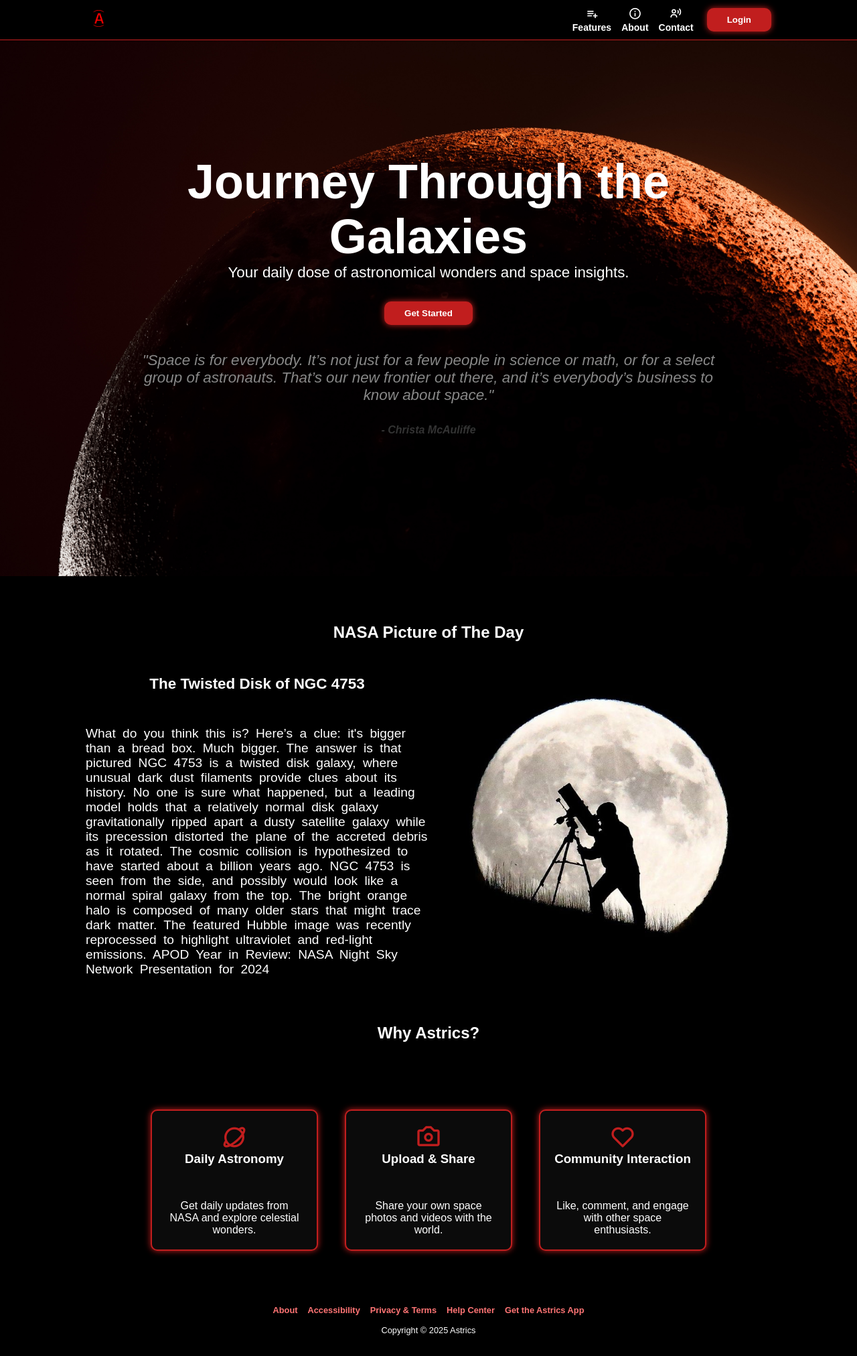
After one commit to wiseman-umanah/Astrics, a Django app: page / in a window 1280 px wide. The commit adds this page. Shown: the whole page at 67% size. Run offline with Django 5.2, Linux system fonts and the light colour scheme; parts of the project's set-up code (start-up, migrations or seed data) failed here and were passed over; some libraries are stand-ins or nearby versions; some web fonts are replaced.

Commit message:
Completed inital stage of landing page and hot fixes

```diff
--- a/account/static/css/footer.css
+++ b/account/static/css/footer.css
@@ -20,7 +20,6 @@ footer {
 .footer-links a {
 	color: #ff7575;
 	text-decoration: none;
-	cursor: pointer;
 }
 
 
--- a/account/static/css/general.css
+++ b/account/static/css/general.css
@@ -7,17 +7,25 @@
     padding: 0;
     margin: 0;
     box-sizing: border-box;
+	cursor: url('../images/rocket1.ico'), auto ;
 }
 body {
     background: rgb(10, 10, 10);
     color: var(--white);
-    font-family: "Jaro", sans-serif;
+	font-family: 'D-DIN', sans-serif;
+	/* font-family: 'D-DIN Condensed', sans-serif;
+	font-family: 'D-DIN Exp', sans-serif; */
 }
 a {
     text-decoration: none;
     color: var(--white);
+	font-weight: bold;
 }
 
 ::-webkit-scrollbar {
     display: none;
 }
+
+.visual {
+	visibility: hidden;
+}
--- /dev/null
+++ b/account/static/css/landing.css
@@ -0,0 +1,129 @@
+.hero,
+.hero2
+.new-update {
+	display: flex;
+}
+main {
+	all: revert;
+	margin-top: 60px;
+}
+
+.hero {
+	background: url('../images/moon-3d-render-3840x2160-11041.jpg');
+	height: 100vh;
+	text-align: center;
+	flex-direction: column;
+	gap: 10px;
+	justify-content: center;
+	background-size: cover;
+	background-repeat: no-repeat;
+	background-position: center;
+}
+
+#startup-title {
+	font-size: 4.5rem;
+}
+
+.hero-container {
+	width: 70%;
+	margin: 0 auto;
+}
+
+.hero p {
+	margin-bottom: 30px;
+	font-size: 1.4rem;
+}
+
+.hero2 {
+	margin: 0 auto;
+	width: 80%;
+	padding: 70px 0;
+}
+
+
+h2, h3 {
+	margin-bottom: 50px;
+	text-align: center;
+}
+.new-update div {
+	width: 50%;
+}
+blockquote {
+	margin: 30px auto;
+    font-style: italic;
+    color: #888;
+    padding: 10px 20px;
+}
+
+blockquote cite {
+    text-align: right;
+    font-weight: bold;
+    color: #333;
+}
+
+.desc {
+	font-size: 1.2rem;
+}
+
+.desc p {
+	word-spacing: 5px;
+}
+
+#features {
+	width: 80%;
+	margin: 0 auto;
+}
+.features-container {
+	display: flex;
+	justify-content: center;
+	gap: 40px;
+	text-align: center;
+	padding: 50px 0;
+	flex-wrap: wrap;
+}
+.feature-box {
+	background: rgb(11, 11, 11);
+	padding: 20px;
+	border-radius: 10px;
+	width: 250px;
+	border: 2px solid var(--primary);
+	box-shadow: 0px 0px 10px var(--primary);
+}
+
+.feature-box i {
+	font-size: 40px;
+	color: var(--primary);
+}
+
+.post-media img,
+.feature-box {
+	transition: scale 1s;
+}
+
+.feature-box:hover,
+.post-media img:hover{
+	scale: 1.1;
+}
+
+@media only screen and (max-width: 900px) {
+	.new-update {
+		flex-direction: column;
+		align-items: center;
+		gap: 10px;
+	}
+	.new-update div {
+		width: unset;
+	}
+}
+
+@media only screen and (min-width: 900px) {
+	hero {
+		height: fit-content;
+	}
+}
+
+@media only screen and (max-width: 760px) {
+    footer {
+		display: flex;
+	}
+}
--- a/account/static/css/reg-logpage.css
+++ b/account/static/css/reg-logpage.css
@@ -103,7 +103,6 @@ main .login-btn {
     outline: none;
     border-radius: 40px;
     box-shadow: 0 0 10px rgb(193, 30, 30);
-    cursor: pointer;
     font-size: 16px;
     color: white;
     font-weight: 600;
--- /dev/null
+++ b/account/static/js/landing.js
@@ -0,0 +1,35 @@
+gsap.registerPlugin(ScrollTrigger);
+
+// You can use a ScrollTrigger in a tween or timeline
+let tl = gsap.timeline({
+  scrollTrigger: {
+    trigger: ".desc",
+    start: "top bottom",
+    end: "bottom top",
+    scrub: true,
+    id: "scrub"
+  }
+})
+tl.to(".desc", {
+  duration: 1,
+  rotation: 360,
+})
+.to(".desc", {
+  duration: 2,
+});
+
+
+// header scroll
+const showAnim = gsap.from('header', {
+	yPercent: -100,
+	paused: true,
+	duration: 0.2
+  }).progress(1);
+
+  ScrollTrigger.create({
+	start: "top top",
+	end: "max",
+	onUpdate: (self) => {
+	  self.direction === -1 ? showAnim.play() : showAnim.reverse()
+	}
+  });
--- /dev/null
+++ b/account/templates/account/landing-page.html
@@ -0,0 +1,114 @@
+{% extends "base.html" %}
+{% load static %}
+
+{% block title %}Astrics | Landing Page{% endblock %}
+{% block css %}
+	<link rel="stylesheet" href="{% static 'css/profile.css' %}">
+	<link rel="stylesheet" href="{% static 'css/landing.css' %}">
+{% endblock %}
+
+{% block header %}
+	<header>
+		<div class="header-container">
+			<div class="header-left-section">
+				<div class="img-container">
+					<a href="{% url 'space:home' %}" title="Home" role="button">
+						<img src="{% static 'images/logo-no-background.png' %}" alt="The Logo of Astrics Co.">
+					</a>
+				</div>
+			</div>
+
+			<div class="header-mid-section"></div>
+
+
+			<div class="header-right-section">
+				<nav>
+					<ul class="nav_icons">
+						<li>
+							<a href="#features" title="Features">
+								<i class='bx bx-list-plus' role="img" aria-hidden="true"></i>
+								<span>Features</span>
+							</a>
+						</li>
+						<li>
+							<a href="#" title="About">
+								<i class='bx bx-info-circle'></i>
+								<span>About</span>
+							</a>
+						</li>
+						<li>
+							<a href="#" title="Contact">
+								<i class='bx bx-user-voice' role="img" aria-hidden="true"></i>
+								<span>Contact</span>
+							</a>
+						</li>
+					</ul>
+				</nav>
+				<a href="{% url 'login' %}">
+					<button>Login</button>
+				</a>
+			</div>
+		</div>
+	</header>
+{% endblock %}
+
+{% block content %}
+	<section class="hero">
+		<div class="hero-container">
+			<h1 id="startup-title">Discover the Wonders of the Universe</h1>
+			<p>Your daily dose of astronomical wonders and space insights.</p>
+			<a href="{% url 'signup' %}">
+				<button>Get Started</button>
+			</a>
+			<blockquote>
+				<p>"Space is for everybody. It’s not just for a few people in science or math, or for a select group of astronauts. That’s our new frontier out there, and it’s everybody’s business to know about space."</p>
+				<cite>- Christa McAuliffe</cite>
+			</blockquote>
+		</div>
+	</section>
+
+	<section class="hero2">
+		<h2>NASA Picture of The Day</h2>
+		<div class="new-update">
+			<div class="desc">
+				<h3>The Twisted Disk of NGC 4753</h3>
+				<p>
+					What do you think this is? Here’s a clue: it's bigger than a bread box. Much bigger. The answer is that pictured NGC 4753 is a twisted disk galaxy, where unusual dark dust filaments provide clues about its history. No one is sure what happened, but a leading model holds that a relatively normal disk galaxy gravitationally ripped apart a dusty satellite galaxy while its precession distorted the plane of the accreted debris as it rotated. The cosmic collision is hypothesized to have started about a billion years ago. NGC 4753 is seen from the side, and possibly would look like a normal spiral galaxy from the top. The bright orange halo is composed of many older stars that might trace dark matter. The featured Hubble image was recently reprocessed to highlight ultraviolet and red-light emissions. APOD Year in Review: NASA Night Sky Network Presentation for 2024
+				</p>
+			</div>
+			<div class="post-media">
+				<img src="/static/images/skysearch.jpg">
+			<div>
+		</div>
+	</section>
+	<section id="features">
+        <h2>Why Astrics?</h2>
+        <div class="features-container">
+            <div class="feature-box">
+                <i class='bx bx-planet'></i>
+                <h3>Daily Astronomy</h3>
+                <p>Get daily updates from NASA and explore celestial wonders.</p>
+				<div class="fill"></div>
+            </div>
+            <div class="feature-box">
+                <i class='bx bx-camera'></i>
+                <h3>Upload & Share</h3>
+                <p>Share your own space photos and videos with the world.</p>
+            </div>
+            <div class="feature-box">
+                <i class='bx bx-heart'></i>
+                <h3>Community Interaction</h3>
+                <p>Like, comment, and engage with other space enthusiasts.</p>
+            </div>
+        </div>
+    </section>
+
+
+	{% include "user/footer.html" %}
+{% endblock %}
+
+{% block script %}
+	<script src="https://cdn.jsdelivr.net/npm/gsap@3.12.7/dist/gsap.min.js"></script>
+	<script src="https://cdn.jsdelivr.net/npm/gsap@3.12.7/dist/ScrollTrigger.min.js"></script>
+	<script src="{% static 'js/landing.js' %}"></script>
+{% endblock %}
--- a/account/templates/base.html
+++ b/account/templates/base.html
@@ -9,10 +9,11 @@
     <title>{% block title %}{% endblock %}</title>
     <link rel="icon" href="{% static 'images/logo-no-background.png' %}" type="image/x-icon">
     <link href='https://unpkg.com/boxicons@2.1.4/css/boxicons.min.css' rel='stylesheet'>
+	<link href="https://fonts.cdnfonts.com/css/d-din" rel="stylesheet">
     <link href="{% static 'css/general.css' %}" rel="stylesheet">
     <link href="{% static 'css/header.css' %}" rel="stylesheet">
     <link href="{% static 'css/footer.css' %}" rel="stylesheet">
-	<meta name="keywords" content="astronomy, space, astrophotography, cosmos, universe">
+	<meta name="keywords" content="astronomy, space, astrophotography, cosmos, universe, astrics, wiseman">
 	<meta name="og:site_name" content="Astrics">
 	{% comment %} <link rel="canonical" href="localhost.com"> will be updated after launch {% endcomment %}
 	{% block metadata %}{% endblock %}
@@ -24,7 +25,7 @@
     <main>
         {% block content %}{% endblock %}
     </main>
-    <script src="{% static 'js/home-page.js' %}"></script>
+    <script src="{% static 'js/general.js' %}"></script>
     {% block script %}{% endblock %}
 </body>
 </html>
--- a/astrics/urls.py
+++ b/astrics/urls.py
@@ -16,9 +16,10 @@ Including another URLconf
 """
 from django.contrib import admin
 from django.urls import path, include
-
+from . import views
 
 urlpatterns = [
+	path('', views.landing_page, name="landing-page"),
     path('admin/', admin.site.urls),
 	path('account/', include('account.urls')),
 	path('space/', include('space.urls')),
--- /dev/null
+++ b/astrics/views.py
@@ -0,0 +1,6 @@
+from django.shortcuts import render
+
+
+
+def landing_page(request):
+	return render(request, 'account/landing-page.html')
--- a/space/static/css/profile.css
+++ b/space/static/css/profile.css
@@ -162,7 +162,8 @@ button {
 	background: var(--primary);
 	border-radius: 10px;
 	border: none;
-	cursor: pointer;
+	font-weight: bold;
+	font-family: 'D-DIN', sans-serif;
 }
 
 
@@ -272,7 +273,6 @@ button {
 #change-password {
 	color: rgb(193, 30, 30);
 	text-decoration: underline;
-	cursor: pointer;
 }
 
 .section1 {
@@ -318,7 +318,7 @@ button {
 
 .options {
 	position: relative;
-	cursor: pointer;
+
 }
 
 .options-dropdown {
@@ -387,9 +387,7 @@ button {
 	top: 100%;
 }
 
-.copy-btn {
-	cursor: pointer;
-}
+
 
 @media only screen and (min-width: 700px) {
 
--- a/space/static/js/general.js
+++ b/space/static/js/general.js
@@ -210,11 +210,25 @@ $(document).ready(function () {
 		})
 	})
 
-	$(document).on('click', '#seeMore', function() {
-        $(this).siblings('#description').toggle();
-        $(this).siblings('#more').slideToggle();
-        $(this).text($(this).text() === 'See more' ? 'See less' : 'See more');
+	$('.more').each(function() {
+        let descriptionText = $(this).text();
+
+        if (descriptionText.length > 50) {
+            $(this).closest('div').find('.seeMore').show();
+			$(this).closest('div').find('.description').text(function(i, oldText) {
+				return oldText + "...";
+			});
+        } else {
+            $(this).closest('div').find('.seeMore').hide();
+        }
     });
+
+	$(document).on('click', '.seeMore', function() {
+		let seeBtn = $(this);
+		seeBtn.closest('div').find('.description').toggle();
+		seeBtn.closest('div').find('.more').toggle();
+		seeBtn.text(seeBtn.text() === 'See more' ? 'See less' : 'See more');
+	});
 
 	hideShareLinks();
 
@@ -277,5 +291,53 @@ $(document).ready(function () {
 			$('#search-results').css('display', 'none')
 	});
 
+	$('#year').text(new Date().getFullYear());
 
+	const spacePhrases = [
+		"Unveil the Secrets of the Stars",
+		"Journey Through the Galaxies",
+		"Embrace the Mysteries of the Cosmos",
+		"Venture Beyond Our World",
+		"Unlock the Wonders of the Universe",
+		"Navigate the Infinite Expanse",
+		"Experience the Beauty of the Night Sky",
+		"Chart the Path of Celestial Bodies",
+		"Discover the Marvels of Space Exploration",
+		"Awaken Your Curiosity About the Universe",
+		"Explore The Cosmos"
+	];
+
+    let currentPhrase = '';
+	let currentIndex = 0;
+
+	function getRandomPhrase() {
+		const randomIndex = Math.floor(Math.random() * spacePhrases.length);
+		return spacePhrases[randomIndex];
+	}
+
+	function displayPhrase() {
+		currentPhrase = getRandomPhrase();
+		currentIndex = 0;
+		$('#startup-title').text(''); // Clear the title before starting
+
+		appendNextWord();
+	}
+
+	function appendNextWord() {
+		const words = [...currentPhrase];
+
+		if (currentIndex < words.length) {
+			$('#startup-title').append(words[currentIndex]);
+			currentIndex++;
+			setTimeout(appendNextWord, 100);
+		} else {
+			setTimeout(() => {
+				$('#startup-title').text('');
+				displayPhrase();
+			}, 6000);
+		}
+	}
+
+
+	displayPhrase();
 })
--- a/space/templates/space/profile.html
+++ b/space/templates/space/profile.html
@@ -174,7 +174,6 @@
 	{% if request.user == user_profile %}
 		<script src="{% static 'js/profile.js' %}"></script>
 	{% endif %}
-	<script src="{% static 'js/general.js' %}"></script>
 	<script>
 	console.log('{{ user_profile.username }}')
 		let page = 1;
```
Also changed, not shown: account/static/js/home-page.js (deleted, +0 -16 lines), space/templates/posts/list_posts.html (+9 -8 lines), space/templates/space/home.html (+3 -4 lines), account/static/images/astronaut.jpg (added), account/static/images/moon-3d-render-3840x2160-11041.jpg (added), account/static/images/rocket.ico (added), account/static/images/rocket1.ico (added), account/static/images/starship-hls-nasa-3840x2160-15982.jpg (added).
